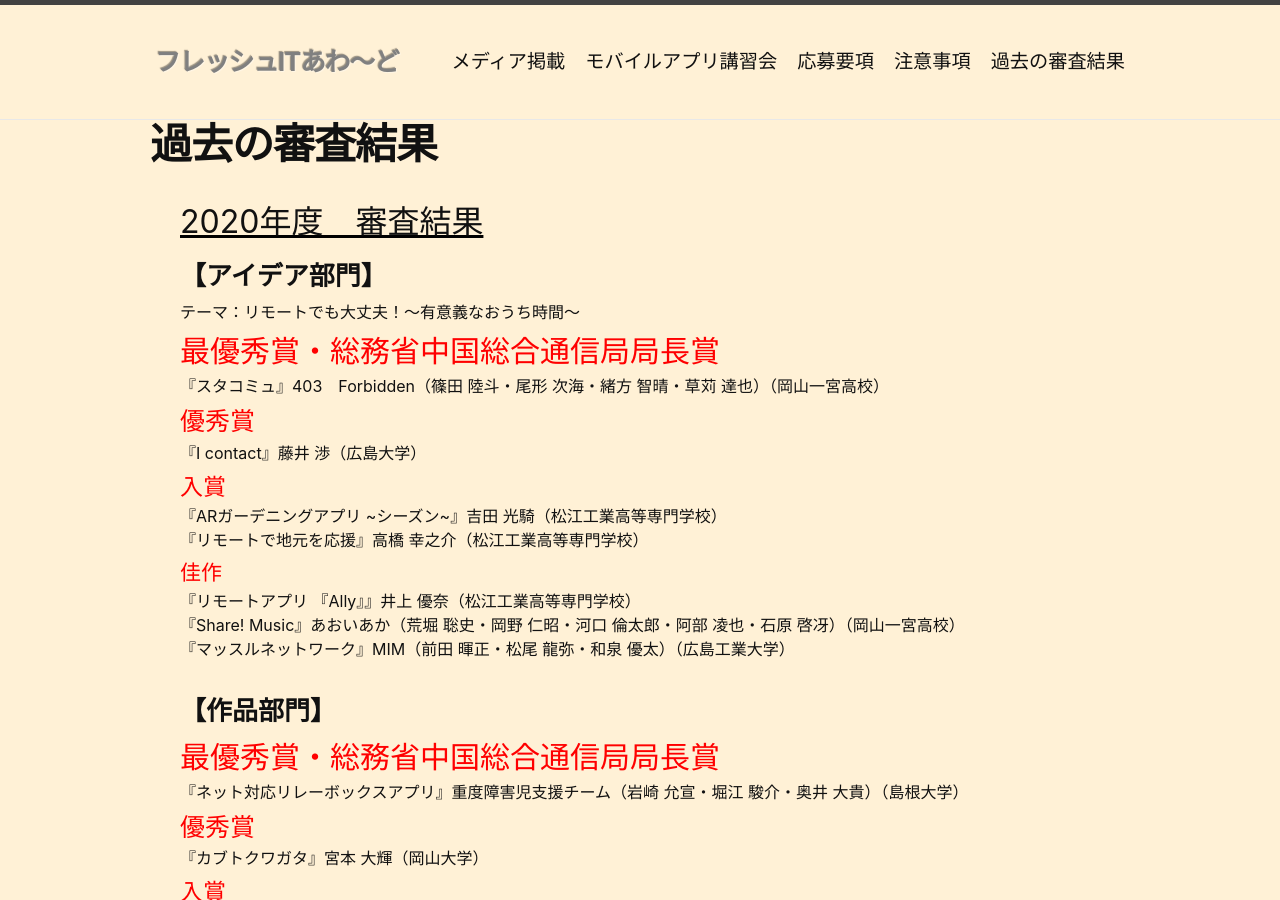
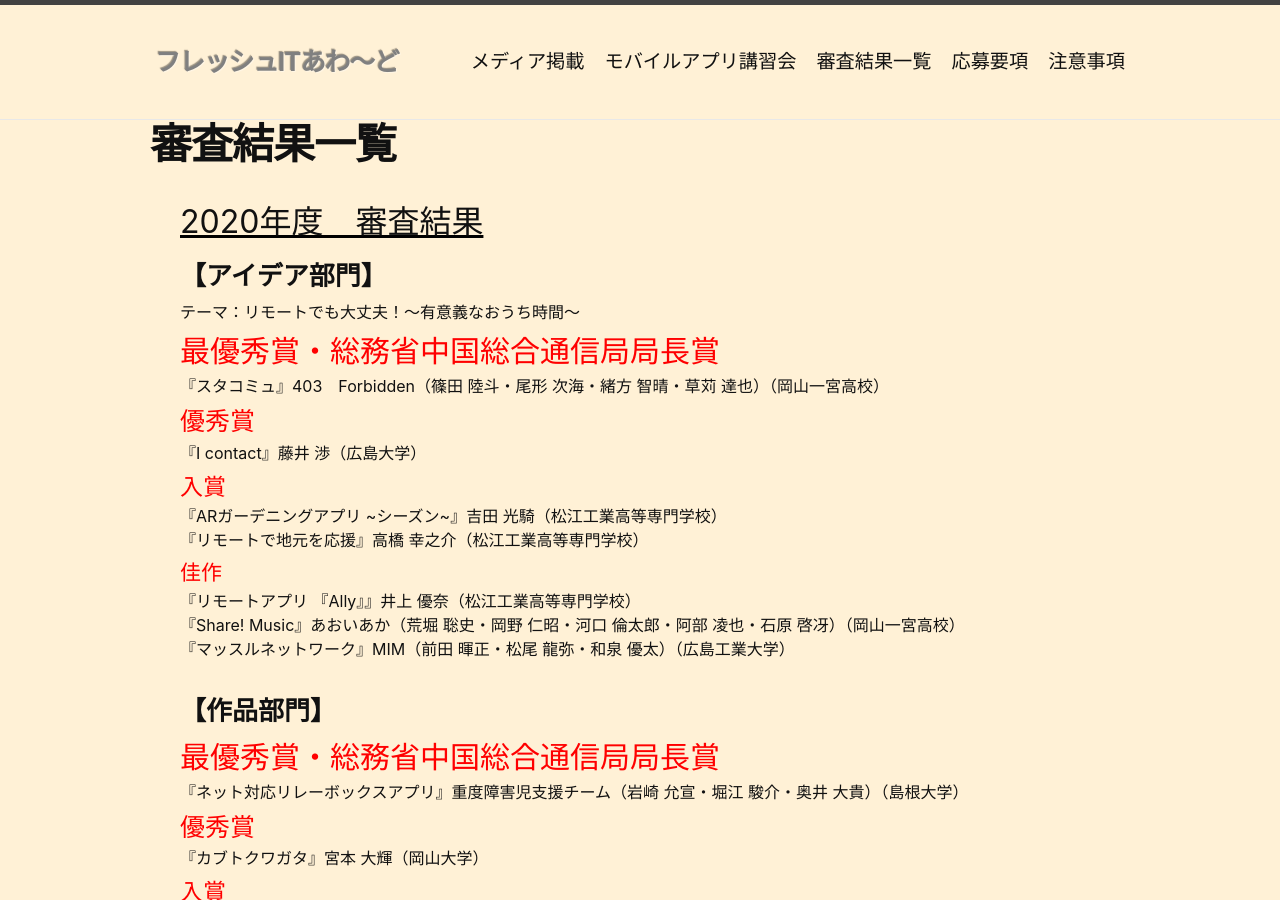
Before and after one commit to KanoeGitHub/Fresh-IT-Awards-Jekyll, a Jekyll site: the page built from 審査結果一覧.md, in a window 1280 px wide and 900 px high. Built offline with Jekyll 4.4.1, drawn with Linux system fonts in a browser that asks for light colours.

Commit message:
タイトル変更

```diff
--- a/過去の審査結果.md
+++ b/審査結果一覧.md
@@ -1,6 +1,6 @@
 ---
 layout: page
-title: 過去の審査結果
+title: 審査結果一覧
 permalink: /awards-list/
 ---
 
```
